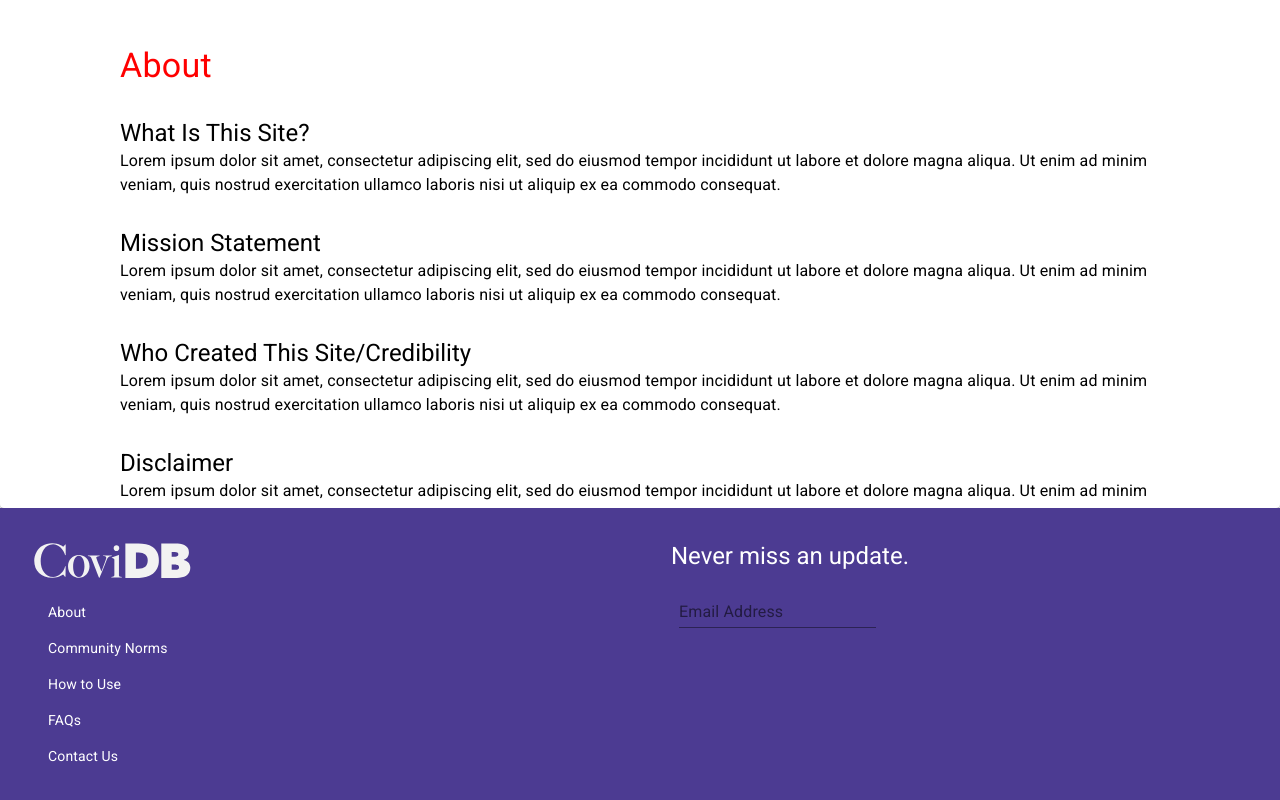
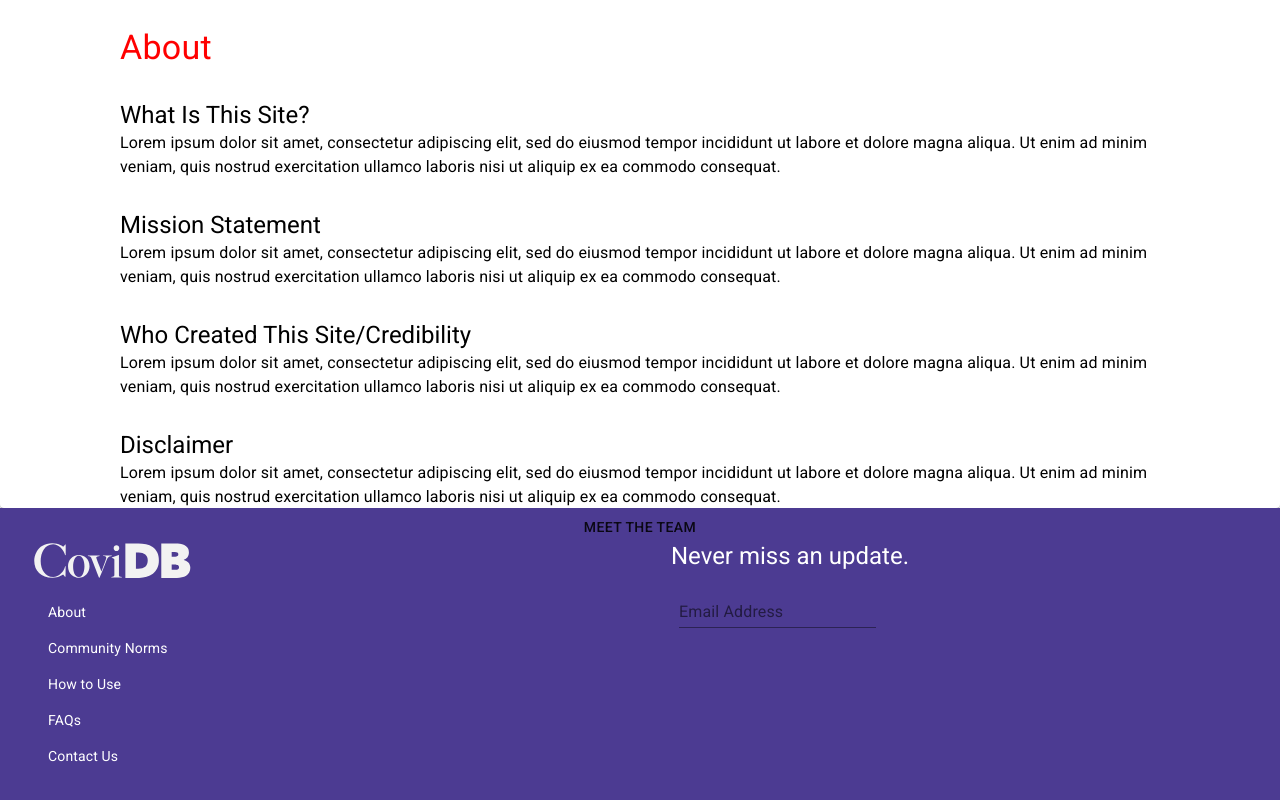
Before and after one commit to kevin20841/covidb-app, a React (Create React App) app: page /about in a window 1280 px wide. Shown: the part 404-1204 px from the top of the page. Built offline with nearby package versions, Linux system fonts and the light colour scheme.

Commit message:
Meet the Team button added but needs reconfiguration

```diff
--- a/src/About.js
+++ b/src/About.js
@@ -6,6 +6,7 @@ import { makeStyles } from "@material-ui/core/styles";
 import Container from "@material-ui/core/Container";
 import Box from "@material-ui/core/Box";
 import logo_color from "./logo_color.svg"
+import Button from '@material-ui/core/Button';
 
 const useStyles = makeStyles(theme => ({
   root: {
@@ -112,6 +113,9 @@ export default function Home() {
             aliqua. Ut enim ad minim veniam, quis nostrud exercitation
             ullamco laboris nisi ut aliquip ex ea commodo consequat.
           </Typography>
+          <Button paddingTop='50px' color='red' paddingLeft='70px'>
+            Meet the Team
+          </Button>
         </Paper>
       </div>
 
```
